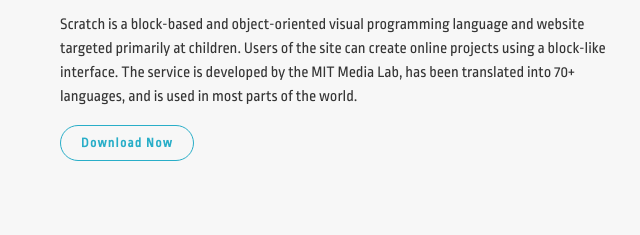
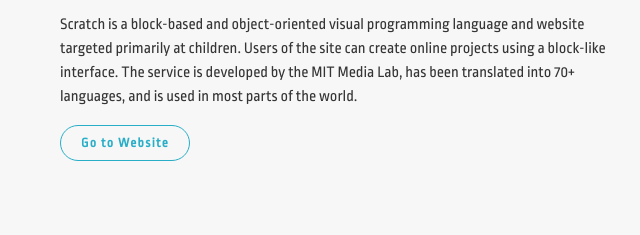
Before and after one commit to raymartrosali/ComputerWebsite, a plain HTML site: page index.html in a window 1280 px wide. Shown: the part 1265-1500 px from the top of the page, 0-640 px from the left. Drawn offline with nearby package versions, Linux system fonts and the light colour scheme.

Commit message:
Add files via upload

```diff
--- a/index.html
+++ b/index.html
@@ -77,7 +77,7 @@
 						<p>
 							Scratch is a block-based and object-oriented visual programming language and website targeted primarily at children. Users of the site can create online projects using a block-like interface. The service is developed by the MIT Media Lab, has been translated into 70+ languages, and is used in most parts of the world.
 						</p>
-						<a href="apps/Scratch.exe"><button class='btn btn-blue'>Download Now</button></a>
+						<a href="https://scratch.mit.edu/download"><button class='btn btn-blue'>Go to Website</button></a>
 					</span>
 				</div>
 			</div>
@@ -154,7 +154,7 @@
 							WampServer is a Web development platform on Windows that allows you to create dynamic Web applications with Apache2, PHP, MySQL and MariaDB. WampServer automatically installs everything you need to intuitively develope Web applications. You will be able to tune your server without even touching its setting files. Best of all, WampServer is available for free (under GPML license) in both 32 and 64 bit versions. Wampserver is not compatible with Windows XP, SP3, or Windows Server 2003.
 
 						</p>
-						<a href="apps/Wamp.exe"><button class='btn btn-blue'>Download Now</button></a>
+						<a href="https://sourceforge.net/projects/wampserver/"><button class='btn btn-blue'>Go to Website</button></a>
 					</span>
 				</div>
 			</div>
@@ -169,7 +169,7 @@
 						<p>
 							MAMP installs a local server environment in a matter of seconds on your Windows or macOS computer. MAMP comes free of charge, and is easily installed. MAMP will not compromise any existing Apache installation already running on your system. You can install Apache, Nginx, PHP and MySQL without starting a script or having to change any configuration files!
 						</p>
-						<a href="apps/Mamp.exe"><button class='btn btn-blue'>Download Now</button></a>
+						<a href="https://www.mamp.info/en/downloads/"><button class='btn btn-blue'>Go to Website</button></a>
 					</span>
 				</div>
 			</div>
```
